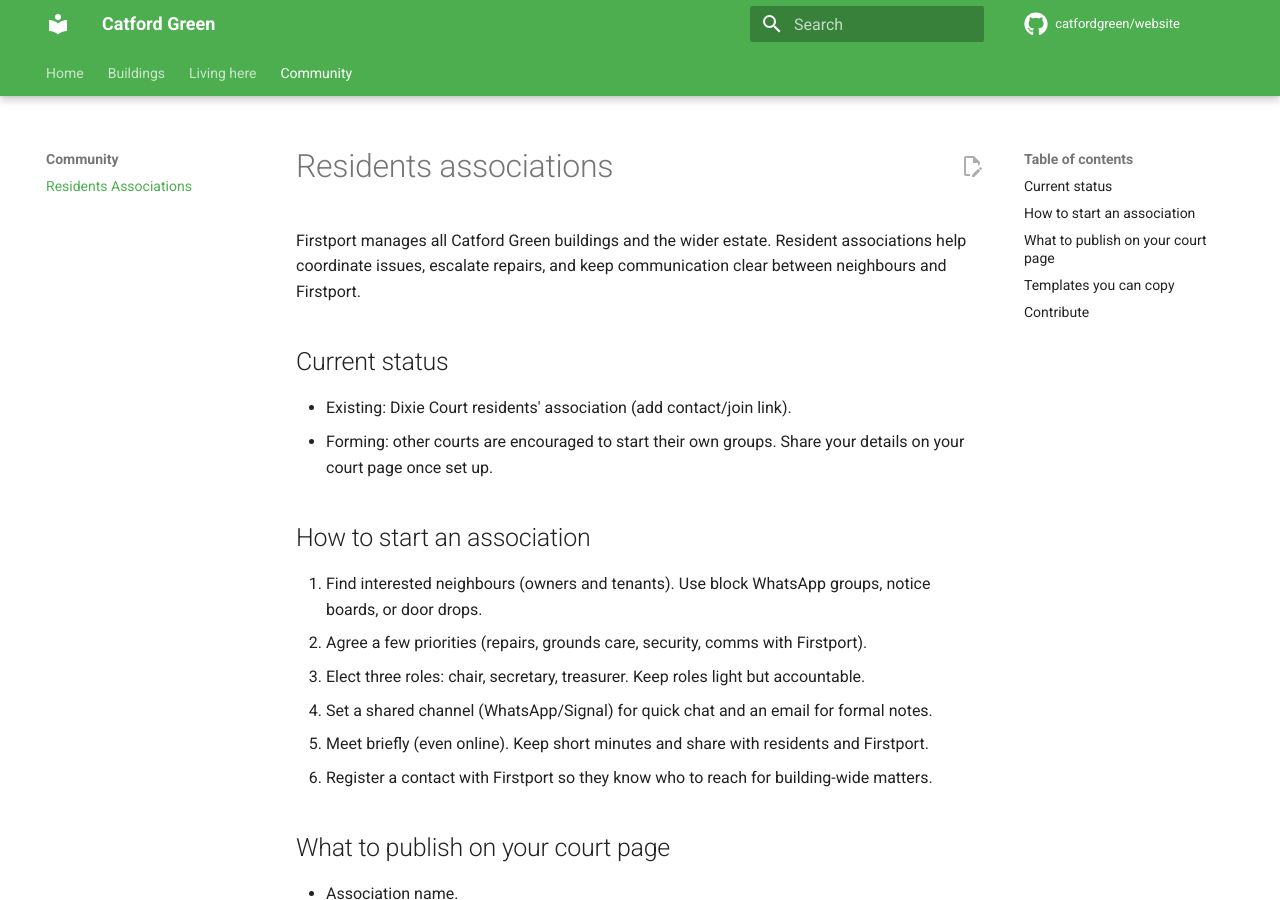
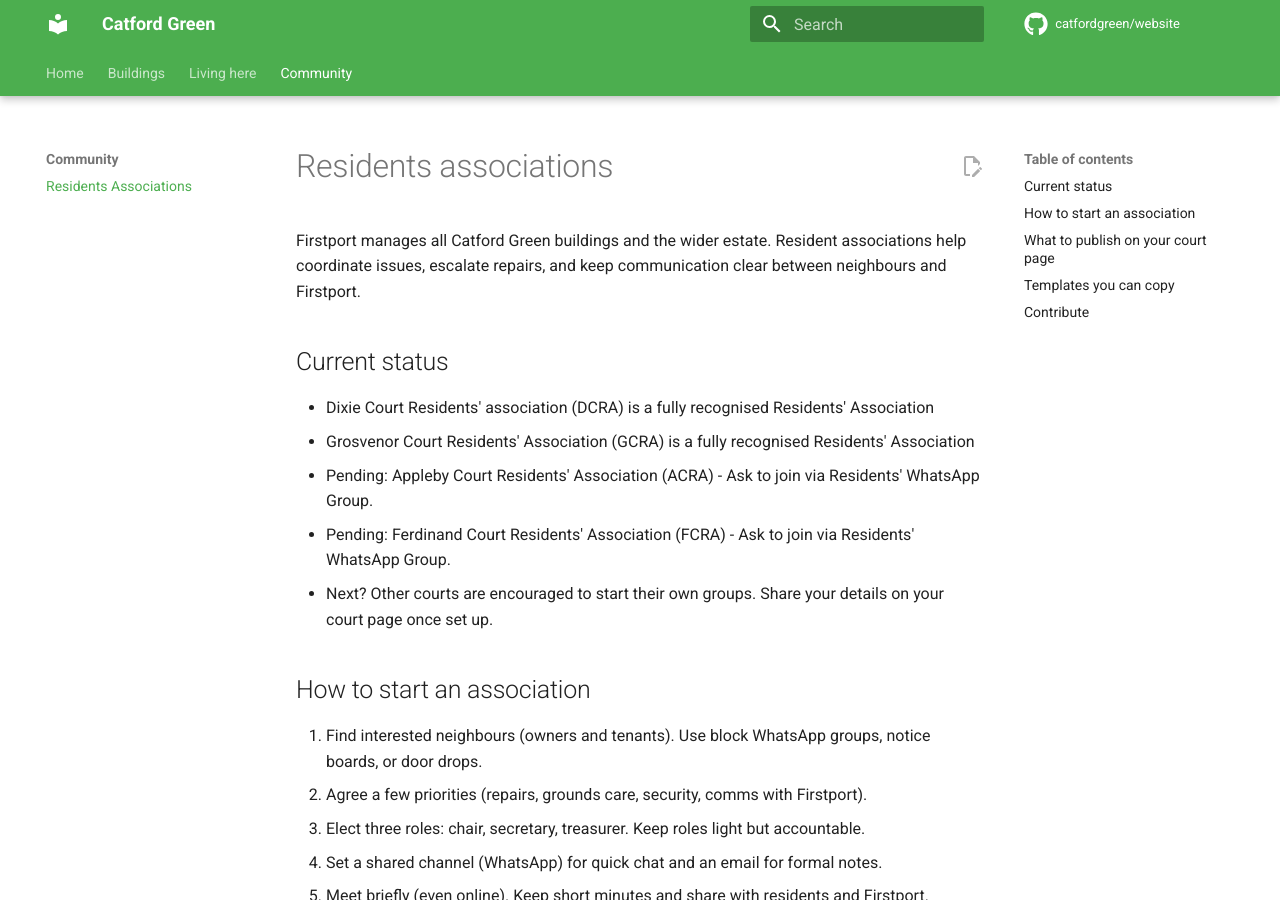
Before and after one commit to catfordgreen/website, an MkDocs documentation site: the page built from docs/residents-association.md, in a window 1280 px wide and 900 px high. Built offline with MkDocs 1.6.1 and Material for MkDocs 9.7.7, drawn with Linux system fonts in a browser that asks for light colours; plug-ins that fetch from the network failed and are left out; comment, search, counter and statistics services are not loaded.

Commit message:
Revise residents association details and guidelines
Updated the residents association information to include new associations and contact methods.

```diff
--- a/docs/residents-association.md
+++ b/docs/residents-association.md
@@ -3,14 +3,17 @@
 Firstport manages all Catford Green buildings and the wider estate. Resident associations help coordinate issues, escalate repairs, and keep communication clear between neighbours and Firstport.
 
 ## Current status
-- Existing: Dixie Court residents' association (add contact/join link).
-- Forming: other courts are encouraged to start their own groups. Share your details on your court page once set up.
+- Dixie Court Residents' association (DCRA) is a fully recognised Residents' Association
+- Grosvenor Court Residents' Association (GCRA) is a fully recognised Residents' Association
+- Pending: Appleby Court Residents' Association (ACRA) - Ask to join via Residents' WhatsApp Group.
+- Pending: Ferdinand Court Residents' Association (FCRA) - Ask to join via Residents' WhatsApp Group.
+- Next? Other courts are encouraged to start their own groups. Share your details on your court page once set up.
 
 ## How to start an association
 1. Find interested neighbours (owners and tenants). Use block WhatsApp groups, notice boards, or door drops.
 2. Agree a few priorities (repairs, grounds care, security, comms with Firstport).
 3. Elect three roles: chair, secretary, treasurer. Keep roles light but accountable.
-4. Set a shared channel (WhatsApp/Signal) for quick chat and an email for formal notes.
+4. Set a shared channel (WhatsApp) for quick chat and an email for formal notes.
 5. Meet briefly (even online). Keep short minutes and share with residents and Firstport.
 6. Register a contact with Firstport so they know who to reach for building-wide matters.
 
```
